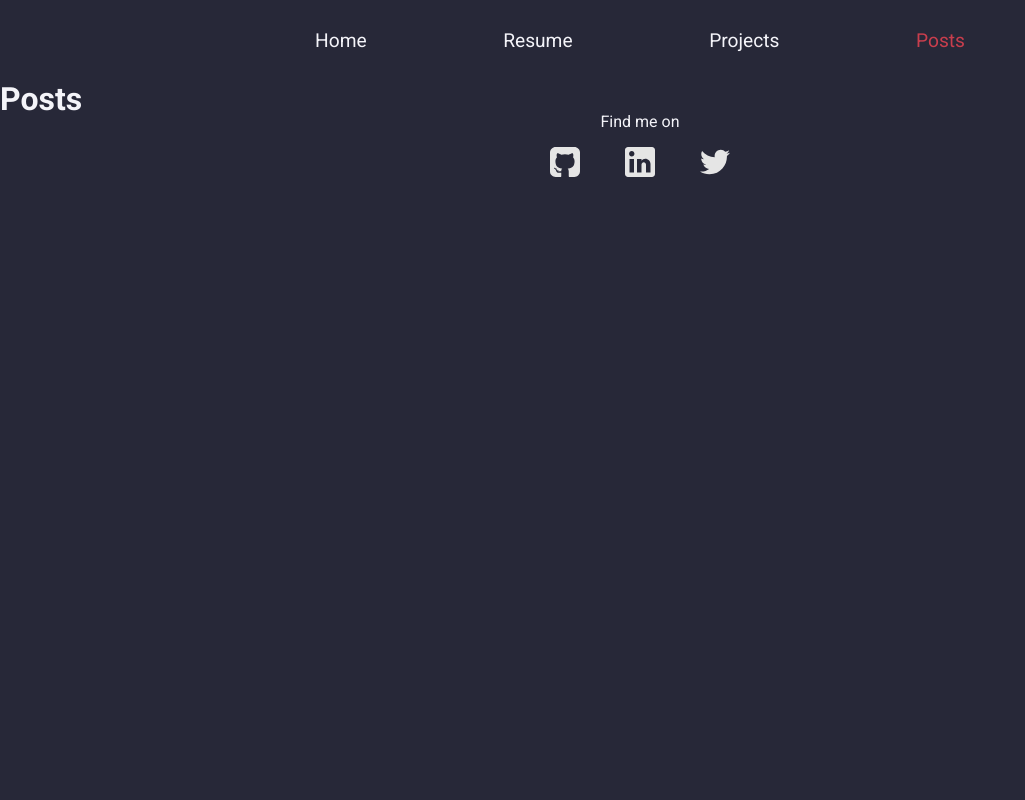
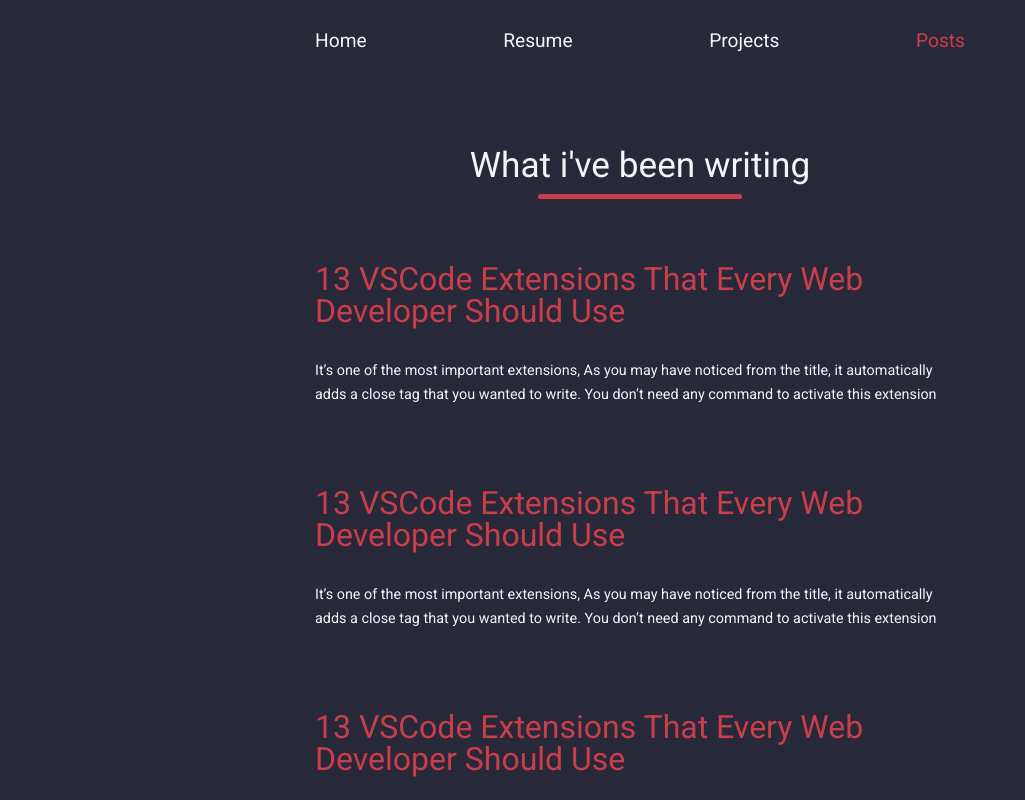
Before and after one commit to jessescn/portfolio, a Next.js app: page /posts in a window 1280 px wide. Shown: the top 800 px of the page, without its empty margins (0-1025 px from the left). Built offline with nearby package versions, Linux system fonts and the light colour scheme.

Commit message:
Added page from posts.

```diff
--- a/components/Footer/styles.ts
+++ b/components/Footer/styles.ts
@@ -1,8 +1,8 @@
 import styled from 'styled-components'
 
 export const Container = styled.footer`
-    height: 5rem;
-    padding-bottom: 1.5rem;
+    height: 8rem;
+    padding-bottom: 1rem;
 
     position: absolute;
     left: 0;
@@ -10,7 +10,7 @@
 
     display: flex;
     flex-direction: column;
-    justify-content: center;
+    justify-content: flex-end;
     align-items: center;
 
     img {
@@ -23,5 +23,4 @@
             fill: ${props => props.theme.colors.secundary};
         }
     }
-
 `
--- a/package.json
+++ b/package.json
@@ -11,9 +11,11 @@
     "@prismicio/client": "^4.0.0",
     "@types/styled-components": "^5.1.9",
     "next": "10.1.2",
+    "polished": "^4.1.1",
     "prismic-dom": "^2.2.5",
     "react": "17.0.2",
     "react-dom": "17.0.2",
+    "react-loading": "^2.0.3",
     "react-switch": "^6.0.0",
     "styled-components": "^5.2.3"
   },
--- a/pages/posts/index.tsx
+++ b/pages/posts/index.tsx
@@ -1,5 +1,35 @@
+import { Container, Content } from "./styles";
+
 export default function Posts(){
     return (
-        <h1>Posts</h1>
+        <Container>
+            <h1>
+                What i've been writing
+                <div></div>
+            </h1>
+            <Content>
+                <a>
+                    <h1>13 VSCode Extensions That Every Web Developer Should Use</h1>
+                    <p>It’s one of the most important extensions, As you may have
+                        noticed from the title, it automatically adds a close tag
+                        that you wanted to write. You don’t need any command to activate
+                        this extension</p>
+                </a>
+                <a>
+                    <h1>13 VSCode Extensions That Every Web Developer Should Use</h1>
+                    <p>It’s one of the most important extensions, As you may have
+                        noticed from the title, it automatically adds a close tag
+                        that you wanted to write. You don’t need any command to activate
+                        this extension</p>
+                </a>
+                <a>
+                    <h1>13 VSCode Extensions That Every Web Developer Should Use</h1>
+                    <p>It’s one of the most important extensions, As you may have
+                        noticed from the title, it automatically adds a close tag
+                        that you wanted to write. You don’t need any command to activate
+                        this extension</p>
+                </a>
+            </Content>
+        </Container>
     )
 }
--- /dev/null
+++ b/pages/posts/styles.ts
@@ -0,0 +1,67 @@
+import styled from 'styled-components'
+import { shade } from 'polished'
+
+export const Container = styled.main`
+    min-height: calc(100vh - 13rem);
+    max-width: 1120px;
+    padding-top: 4rem;
+    margin: 0 auto;
+
+    display: flex;
+    flex-direction: column;
+    align-items: center;
+
+    > h1 {
+
+        display: flex;
+        flex-direction: column;
+        align-items: center;
+        text-align: center;
+
+        font-weight: 400;
+        font-size: 2.2rem;
+        margin-bottom: 4rem;
+
+        div {
+            margin-top: 0.5rem;
+            width: 60%;
+            height: 5px;
+            background: ${props => props.theme.colors.secundary};
+            border-radius: 5px;
+        }
+    }
+`
+
+export const Content = styled.div`
+
+    max-width: 650px;
+
+    a {
+        display: block;
+        margin-bottom: 5rem;
+        cursor: pointer;
+
+        h1 {
+            color: ${props => props.theme.colors.secundary};
+            font-size: 2rem;
+            line-height: 2rem;
+            font-weight: 400;
+            margin-bottom: 2rem;
+
+            &:hover {
+                color: ${shade(0.15, "#C83E4D")}
+            }
+        }
+
+        p {
+            font-size: 0.9rem;
+            line-height: 1.5rem;
+        }
+
+        @media (max-width: 600px){
+            h1 {
+                text-align: center;
+            }
+        }
+    }
+`
--- /dev/null
+++ b/pages/projects/styles.ts
@@ -0,0 +1,89 @@
+import styled from 'styled-components'
+
+export const Container = styled.main`
+    min-height: calc(100vh - 13rem);
+    max-width: 1120px;
+    padding-top: 4rem;
+    margin: 0 auto;
+
+    display: flex;
+    flex-direction: column;
+    align-items: center;
+
+    h1 {
+
+        display: flex;
+        flex-direction: column;
+        align-items: center;
+        text-align: center;
+
+        font-weight: 400;
+        font-size: 2.2rem;
+
+        div {
+            margin-top: 0.5rem;
+            width: 60%;
+            height: 5px;
+            background: ${props => props.theme.colors.secundary};
+            border-radius: 5px;
+        }
+    }
+`
+
+export const Content = styled.section`
+
+    margin-top: 4rem;
+
+    display: grid;
+    grid-template-columns: repeat(3, 1fr);
+    grid-gap: 2rem 4rem;
+
+    a {
+        max-width: 24rem;
+        border: 3px solid ${props => props.theme.colors.primary};
+        padding: 0.6rem;
+        cursor: pointer;
+
+        display: flex;
+        flex-direction: column;
+        justify-content: space-between;
+
+        transition: all 0.2s;
+
+        h1 {
+            font-size: 1.3rem;
+            color: ${props => props.theme.colors.secundary};
+            font-weight: bold;
+            width: fit-content;
+        }
+
+        strong {
+            display: block;
+            font-size: 0.8rem;
+            margin: 0.5rem 0 1rem;
+        }
+
+        p {
+            font-size: 0.7rem;
+            font-weight: bold;
+        }
+
+        span {
+            font-size: 0.6rem;
+        }
+
+        &:hover {
+            color: ${props => props.theme.colors.background};
+            background: ${props => props.theme.colors.primary};
+            transform: scale(1.02);
+        }
+    }
+
+    @media (max-width: 900px){
+        grid-template-columns: repeat(2, 1fr);
+    }
+
+    @media (max-width: 600px){
+        grid-template-columns: 1fr;
+    }
+`
--- a/pages/style.ts
+++ b/pages/style.ts
@@ -4,7 +4,7 @@
     max-width: 900px;
     margin: 0 auto;
     padding: 0 2rem;
-    height: calc(100vh - 10rem);
+    height: calc(100vh - 13rem);
 
     display: flex;
     align-items: center;
--- a/services/prismic.ts
+++ b/services/prismic.ts
@@ -2,7 +2,7 @@
 
 export function getPrismicClient(){
     const prismic = Prismic.client(
-        process.env.PRISMIC_URL
+        process.env.NEXT_PUBLIC_PRISMIC_URL
     )
 
     return prismic
--- a/styles/globals.ts
+++ b/styles/globals.ts
@@ -11,6 +11,7 @@
     background: ${props => props.theme.colors.background};
     color: ${props => props.theme.colors.text};
     height: 100%;
+    padding: 0 4rem;
   }
 
   @media (max-width: 1080px){
@@ -22,6 +23,10 @@
   @media (max-width: 720px){
     html {
         font-size: 87.5%;
+    }
+
+    body {
+      padding: 0 2rem;
     }
   }
 
```
Also changed, not shown: pages/projects/index.tsx (+60 -2 lines), pages/resume/index.tsx (+40 -52 lines), pages/resume/styles.ts (+13 -1 lines), 1 other file (tests, documents, lock files or other folders).
